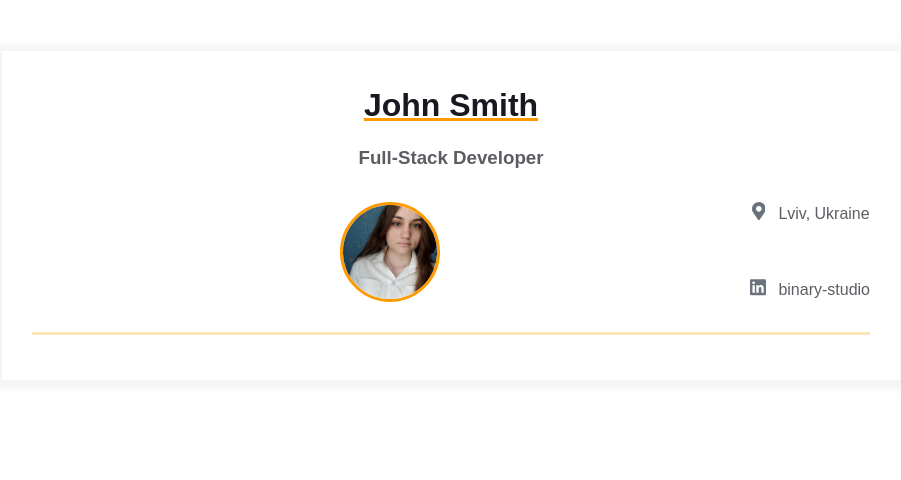
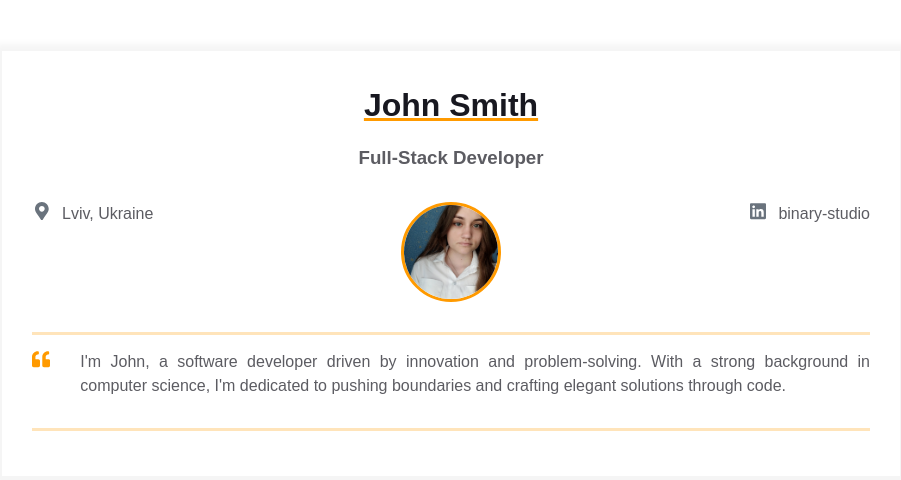
Before and after one commit to OlhaPelekh/homepage, a plain HTML site: page index.html in a window 1280 px wide. Shown: the whole page, without its empty margins (189-1090 px from the left). Drawn offline with Linux system fonts and the light colour scheme.

Commit message:
feat: added intro block

```diff
--- a/index.html
+++ b/index.html
@@ -17,25 +17,24 @@
                     <h3 class="contact-info__sub-header">Full-Stack Developer</h3>
 
                     <div class="contact_info_container fh">
-                        <div class="contact-info__block"></div>
+                        <div class="contact-info__block"> <a href="" rel="author" class="contact-info__item">
+                                <div class="contact-info__item-icon-wrapper">
+                                    <svg class="contact-info__item-icon" xmlns="http://www.w3.org/2000/svg"
+                                        viewBox="0 0 384 512">
+                                        <path d="M172.268 501.67C26.97 291.031 0 269.413 0 192 0 85.961 85.961 0 192
+                                  0s192 85.961 192 192c0 77.413-26.97 99.031-172.268 309.67-9.535
+                                  13.774-29.93 13.773-39.464 0zM192 272c44.183 0 80-35.817
+                                  80-80s-35.817-80-80-80-80 35.817-80 80 35.817 80 80 80z"></path>
+                                    </svg>
+                                </div>
+                                <span>Lviv, Ukraine</span>
+                            </a></div>
 
                         <div class="contact-info__block contact-info__block--center">
                             <img class="contact-info__avatar" src="assets/avatar.png" alt="Avatar" />
                         </div>
 
                         <div class="contact-info__block">
-                            <a href="" rel="author" class="contact-info__item">
-                                <div class="contact-info__item-icon-wrapper">
-                                    <svg class="contact-info__item-icon" xmlns="http://www.w3.org/2000/svg"
-                                        viewBox="0 0 384 512">
-                                        <path d="M172.268 501.67C26.97 291.031 0 269.413 0 192 0 85.961 85.961 0 192
-                                      0s192 85.961 192 192c0 77.413-26.97 99.031-172.268 309.67-9.535
-                                      13.774-29.93 13.773-39.464 0zM192 272c44.183 0 80-35.817
-                                      80-80s-35.817-80-80-80-80 35.817-80 80 35.817 80 80 80z"></path>
-                                    </svg>
-                                </div>
-                                <span>Lviv, Ukraine</span>
-                            </a>
                             <a href="https://ua.linkedin.com/company/binary-studio_241166" rel="author"
                                 class="contact-info__item">
                                 <div class="contact-info__item-icon-wrapper">
@@ -56,6 +55,29 @@
                     </div>
                 </div>
             </div>
+            <div class="container">
+                <div class="resume__block">
+                    <div class="intro">
+                        <div class="intro__icon-wrapper">
+                            <svg class="intro__icon" xmlns="http://www.w3.org/2000/svg" viewBox="0 0 512 512">
+                                <path d="M464 256h-80v-64c0-35.3 28.7-64 64-64h8c13.3 0 24-10.7
+                          24-24V56c0-13.3-10.7-24-24-24h-8c-88.4 0-160 71.6-160 160v240c0
+                          26.5 21.5 48 48 48h128c26.5 0 48-21.5
+                          48-48V304c0-26.5-21.5-48-48-48zm-288 0H96v-64c0-35.3 28.7-64
+                          64-64h8c13.3 0 24-10.7 24-24V56c0-13.3-10.7-24-24-24h-8C71.6
+                          32 0 103.6 0 192v240c0 26.5 21.5 48 48 48h128c26.5 0 48-21.5
+                          48-48V304c0-26.5-21.5-48-48-48z"></path>
+                            </svg>
+                        </div>
+                        <p class="intro_text">
+                            I'm John, a software developer driven by innovation and
+                            problem-solving. With a strong background in computer science,
+                            I'm dedicated to pushing boundaries and crafting elegant
+                            solutions through code.
+                        </p>
+                    </div>
+                </div>
+            </div>
         </div>
     </main>
 </body>
```
